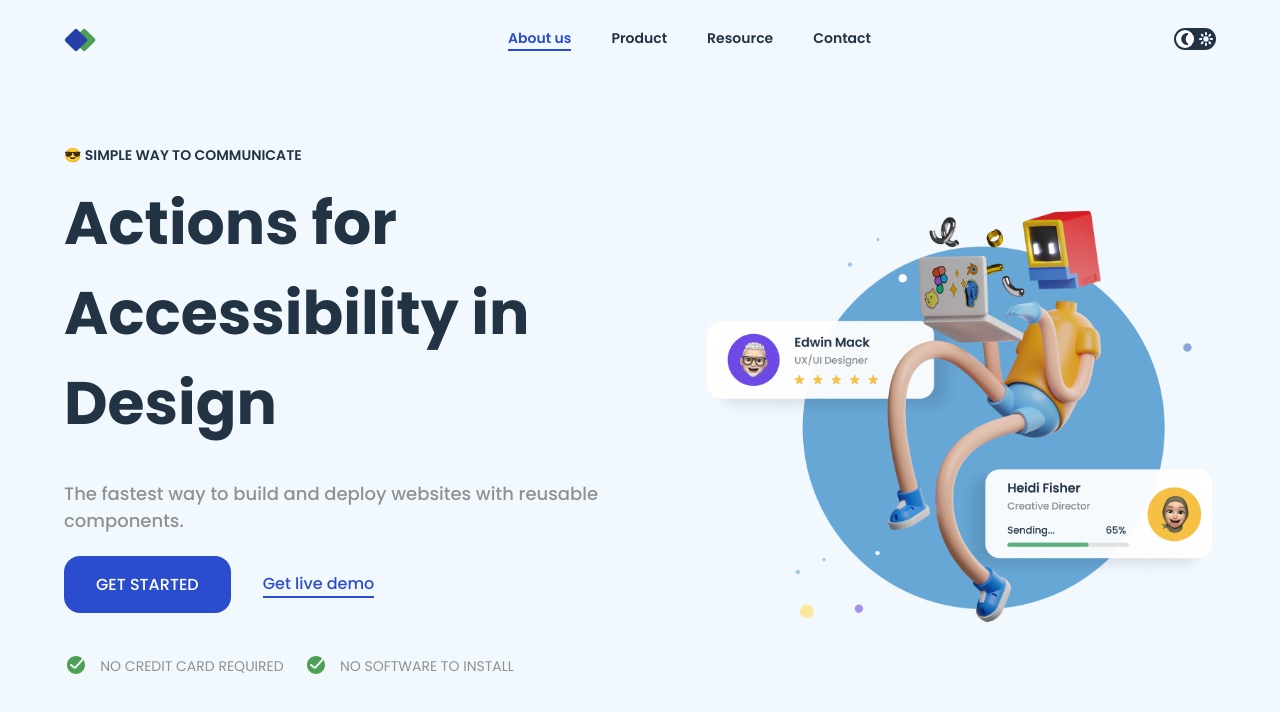
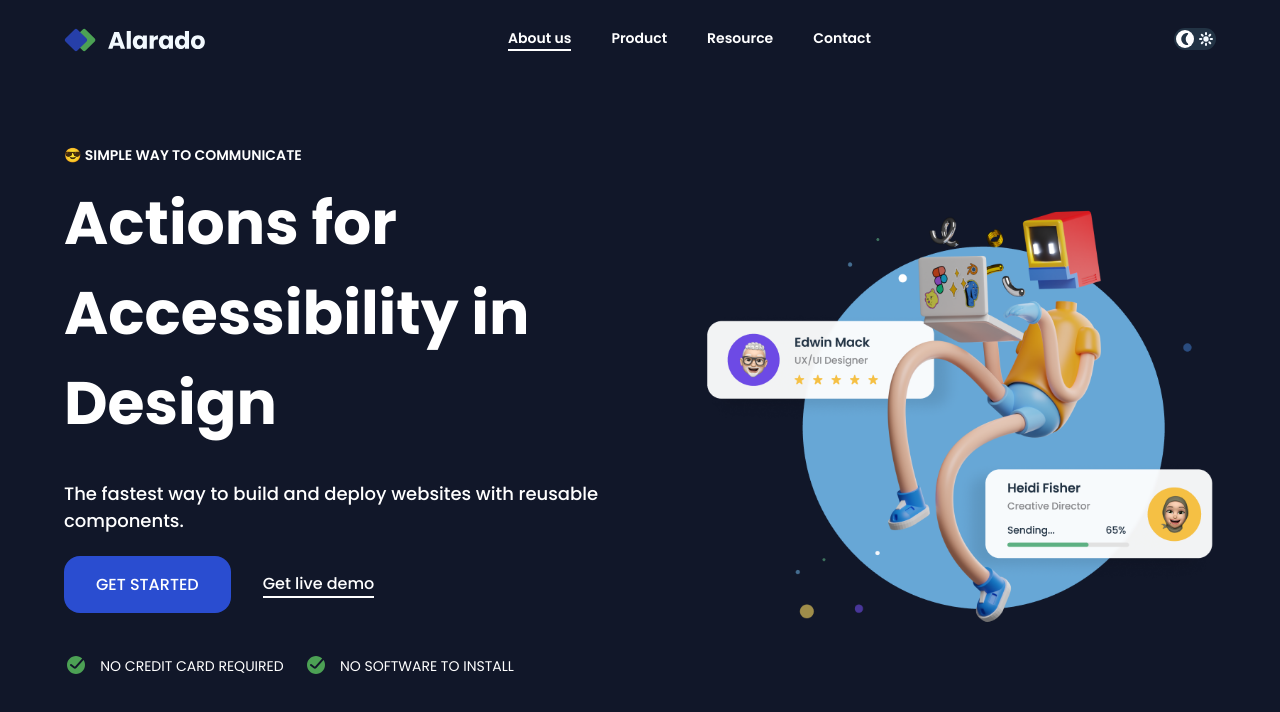
Before and after one commit to AlexandrLebedenko/Simple-Homepage---Alarado, a plain HTML site: page index.html in a window 1280 px wide. Both pictures are taken after a click on the button 1194 px from the left and 39 px from the top of the page. Drawn offline with Linux system fonts and the light colour scheme.

Commit message:
feat: add additional styles and js scripts for theme changing, refactor html class

```diff
--- a/#src/style.scss
+++ b/#src/style.scss
@@ -235,7 +235,7 @@ $text-styles: (
   .theme-slider {
     // display: none;
     position: fixed;
-    top:  32.5rem;
+    top: 32.5rem;
     right: -30%;
     transition: right 0.5s ease 0s;
     &__active {
@@ -244,3 +244,15 @@ $text-styles: (
     }
   }
 }
+.dark-theme {
+  background-color: $color-black;
+  * {
+    color: $color-white !important;
+    &::after {
+      border-color: $color-white;
+    }
+    .nav-box {
+      background-color: $color-black;
+    }
+  }
+}
--- a/index.html
+++ b/index.html
@@ -41,7 +41,7 @@
           <button class="theme-slider">
             <div class="icons">
               <img class="icons__item" src="./img/Moon_fill_light.svg" alt="dark-theme" />
-              <img class="icons__item icons__item--active" src="./img/Sun_fill.svg" alt="light-theme" />
+              <img class="icons__item" src="./img/Sun_fill.svg" alt="light-theme" />
             </div>
           </button>
         </header>
--- a/scripts/index.js
+++ b/scripts/index.js
@@ -37,11 +37,13 @@ function themeContentChange() {
     moonIcon.src = "./img/Moon_fill.svg";
     sunIcon.src = "./img/Sun_fill_dark.svg";
     moonIcon.classList.add("icons__item--active");
+    wrapper.classList.add("dark-theme");
   } else {
     logoImg.src = "./img/logo-light.svg";
     moonIcon.src = "./img/Moon_fill_light.svg";
     sunIcon.src = "./img/Sun_fill.svg";
     sunIcon.classList.add("icons__item--active");
+    wrapper.classList.remove("dark-theme");
   }
 }
 // Theme slider action
```
Also changed, not shown: css/style.css.
